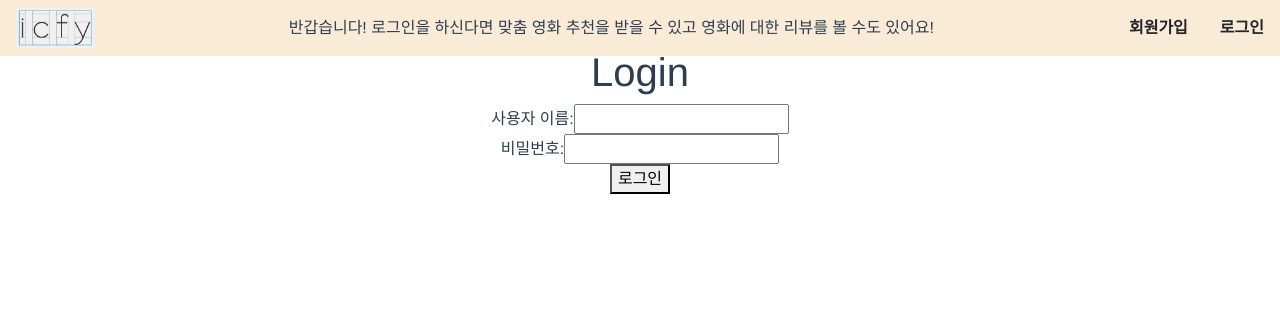
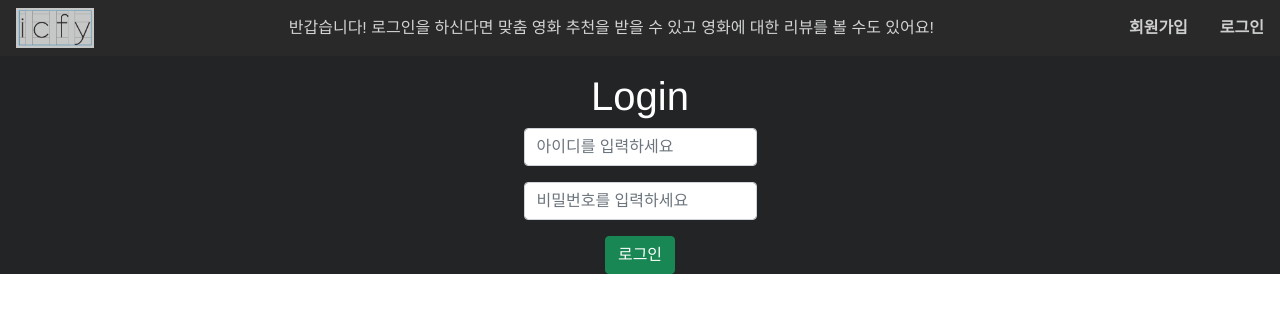
Before and after one commit to Devjunku/ICFY, a Vue app in the folder client/: page /accounts/login in a window 1280 px wide. Shown: the top 312 px of the page. Built offline with nearby package versions, Linux system fonts and the light colour scheme.

Commit message:
20210523/vue/design, layout/

```diff
--- a/client/src/App.vue
+++ b/client/src/App.vue
@@ -1,35 +1,32 @@
 <template>
   <div id="app">
-    <nav class="navbar navbar-expand fixed-top navbar-dark d-flex justify-content-between">
+    <nav class="navbar transparent8 navbar-expand fixed-top navbar-dark d-flex justify-content-between">
       <div class="ms-3">
         <router-link :to="{ name: 'Movies'}" class="navbar-brand">
           <img src="./assets/icfy.png" alt="logo image" height="40">
         </router-link>
       </div>
-
       <div>
-      <div v-if="isLogin" id="guide" v-text="mainGuide"></div>
-      <div v-else id="guide" v-text="loginGuide"></div>
+        <div v-if="isLogin" id="guide" v-text="mainGuide"></div>
+        <div v-else id="guide" v-text="loginGuide"></div>
       </div>
-
       <div>
         <ul v-if="isLogin" class="navbar-nav">
           <li class="nav-item mx-2">
-            <router-link :to="{ name: 'MyProfile'}" class="nav-link text-decoration-none text-dark fw-bold">내 프로필</router-link>
+            <router-link :to="{ name: 'MyProfile'}" class="nav-link text-decoration-none fw-bold text-light">내 프로필</router-link>
           </li>
           <li class="nav-item mx-2">
-            <router-link @click.native="logout" to="#" class="nav-link text-decoration-none text-dark fw-bold">로그아웃</router-link>
+            <router-link @click.native="logout" to="#" class="nav-link text-decoration-none fw-bold text-light">로그아웃</router-link>
           </li>
         </ul>
         <ul v-else class="navbar-nav">
           <li class="nav-item mx-2">
-            <router-link :to="{ name: 'Signup'}" class="nav-link text-decoration-none text-dark fw-bold">회원가입</router-link>
+            <router-link :to="{ name: 'Signup'}" class="nav-link text-decoration-none fw-bold text-light">회원가입</router-link>
           </li>
           <li class="nav-item mx-2">
-            <router-link :to="{ name: 'Login'}" class="nav-link text-decoration-none text-dark fw-bold">로그인</router-link>
+            <router-link :to="{ name: 'Login'}" class="nav-link text-decoration-none fw-bold text-light">로그인</router-link>
           </li>
         </ul>
-
       </div>
     </nav>
     <br>
@@ -71,27 +68,37 @@ export default {
   -webkit-font-smoothing: antialiased;
   -moz-osx-font-smoothing: grayscale;
   text-align: center;
-  color: #2c3e50;
+  color: #ffffff;
+  background-color: #222425;
 }
 
 #nav {
   padding: 30px;
+
 }
 
 #nav a {
   font-weight: bold;
-  color: #2c3e50;
+  color: #ffffff;
 }
 
 #nav a.router-link-exact-active {
-  color: #42b983;
+  color: #d0d6d4;
 }
 
 .navbar {
   /* 어떤 색으로 할지 정해야 한다. */
   /* background: linear-gradient(45deg, #87adfe, #ff77cd); */
-  background-color: antiquewhite;
+  background-color: rgb(44, 43, 43);
+  box-shadow: 0px 0px;
 }
+
+.transparent8 {
+  zoom: 1;
+ /* ie 5,6,7 bug fix */
+  filter: alpha(opacity=100);
+  opacity: 0.8; }
+
 
 #guide {
   padding: 5px;
--- a/client/src/components/MoviesList.vue
+++ b/client/src/components/MoviesList.vue
@@ -1,10 +1,7 @@
 <template>
   <div class="col">
-    <div class="card h-100" @click="showMovieDetail">
-      <img :src="moviePosterPath" class="card-img-top" alt="movie">
-      <div class="card-body">
-        <h5 class="card-title">{{ movie.title }}</h5>
-      </div>
+    <div class="card h-50 border border-dark" @click="showMovieDetail">
+      <img :src="moviePosterPath" class="card-img-top rounded" alt="movie">
     </div>
   </div>
 </template>
--- a/client/src/components/ReviewPageItem.vue
+++ b/client/src/components/ReviewPageItem.vue
@@ -1,11 +1,10 @@
 <template>
-  <div @click="showReviewDetail">
-      <th scope="row">{{ review.movie }}</th>
-    <tr>
+  <div @click="showReviewDetail" class="text-light">
+      {{ review }}
+      <th scope="row">{{ review.movie.title }}</th>
       <td>{{ review.title }}</td>
-      <td>{{ review.user }}</td>
+      <td>{{ review.username }}</td>
       <td>{{ review.updated_at }}</td>
-    </tr>
   </div>
 </template>
 
--- a/client/src/views/accounts/Login.vue
+++ b/client/src/views/accounts/Login.vue
@@ -1,15 +1,20 @@
 <template>
   <div>
+    <br>
     <h1>Login</h1>
-    <div>
-      <label for="username">사용자 이름: </label>
-      <input type="text" id="username" v-model="credentials.username">
+    <div class="input-group justify-content-center">
+      <div class="mb-3">
+        <input class="form-control" placeholder="아이디를 입력하세요" type="text" id="username" v-model="credentials.username">
+      </div>
+    </div>
+    <div class="input-group justify-content-center">
+      <div class="mb-3">
+        <input class="form-control" placeholder="비밀번호를 입력하세요" type="password" id="password" v-model="credentials.password">
+      </div>
     </div>
     <div>
-      <label for="password">비밀번호: </label>
-      <input type="password" id="password" v-model="credentials.password">
+      <button class="btn btn-success" @click="login">로그인</button>
     </div>
-    <button @click="login">로그인</button>
   </div>
 </template>
 
--- a/client/src/views/accounts/Signup.vue
+++ b/client/src/views/accounts/Signup.vue
@@ -1,20 +1,24 @@
 <template>
   <div class="container">
+    <br>
     <h1>Signup</h1>
     <div class="input-group justify-content-center">
       <div class="mb-3">
-          <label for="username" class="form-label">사용자 이름:</label>
           <input type="text" class="form-control" id="username" v-model="credentials.username" placeholder="아이디를 입력하세요">
       </div>
+    </div>
+    <div class="input-group justify-content-center">
       <div class="mb-3">
-        <label for="password" class="form-label">비밀번호:</label>
         <input type="password" class="form-control" id="password" v-model="credentials.password" placeholder="비밀번호를 입력하세요">
       </div>
+    </div>
+    <div class="input-group justify-content-center">
       <div>
-        <label for="passwordConfirmation">비밀번호 확인: </label>
-        <input type="password" id="passwordConfirmation" v-model="credentials.passwordConfirmation" placeholder="비밀번호를 입력하세요">
-        <button @click="signup(credentials)">회원가입</button>
+        <input type="password" class="form-control" id="passwordConfirmation" v-model="credentials.passwordConfirmation" placeholder="비밀번호를 재입력하세요">
       </div>
+    </div>
+    <div class="mt-3">
+      <button class="btn btn-warning" @click="signup(credentials)">회원가입</button>
     </div>
   </div>
 </template>
--- a/client/src/views/movies/MovieDetail.vue
+++ b/client/src/views/movies/MovieDetail.vue
@@ -1,12 +1,21 @@
 <template>
-  <div v-if="movie" class="container">
-    <p>{{ movie.title }}</p>
-    <hr>
-    <img :src="moviePosterPath" alt="poster">
-    <hr>
-    <p>{{ movie.overview }}</p>
-    <button @click="goToReview">리뷰보기</button>
-
+  <div v-if="movie">
+    <br>
+    <p class="fw-bold">{{ movie.title }}</p>
+    <figure class="figure me-4">
+      <img class="rounded" :src="moviePosterPath" alt="poster">
+      <div class="justify-content-center">
+        <div class="container col-6">
+          <br>
+          <div>
+            <p style="text-align:justify; box-sizing: border-box;">{{ movie.overview }}</p>
+          </div>
+        </div>
+      </div>
+    </figure>
+    <div class="m-4">
+      <button class="btn btn-warning" @click="goToReview">리뷰보기</button>
+    </div>
   </div>
 </template>
 
--- a/client/src/views/movies/Movies.vue
+++ b/client/src/views/movies/Movies.vue
@@ -1,6 +1,8 @@
-<template>
+<template >
+<div class="bg-dark.bg-gradient">
+  <br>
   <div class="container">
-    <div class="row row-cols-1 row-cols-md-3 g-4">
+    <div class="row row-cols-1 row-cols-md-6 g-4">
       <MoviesList
          v-for="(movie, idx) in movies"
         :key="idx"
@@ -8,6 +10,7 @@
       />
     </div>
   </div>
+</div>
 </template>
 
 <script>
--- a/client/src/views/movies/ReviewPage.vue
+++ b/client/src/views/movies/ReviewPage.vue
@@ -1,5 +1,5 @@
 <template>
-  <div class="main container">
+  <div class="container">
     <h1 class="d-flex justify-content-center my-5">Community</h1>
     <div class="row">
       <!-- Board -->
@@ -8,7 +8,6 @@
           <table class="table table-striped">
             <thead>
             <tr class="table-dark">
-              <th scope="col">영화 제목</th>
               <th scope="col">글 제목</th>
               <th scope="col">작성자</th>
               <th scope="col">작성 시간</th>
```
